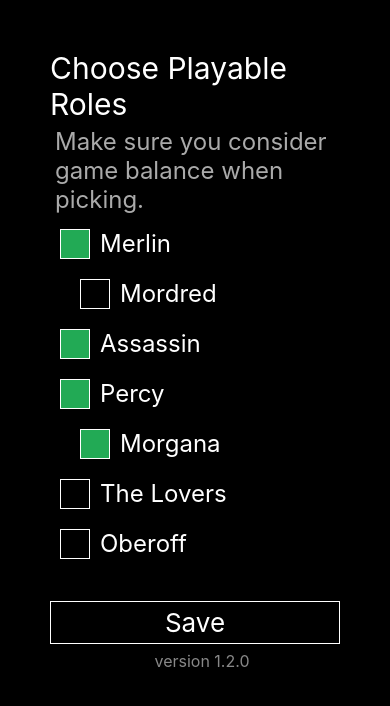
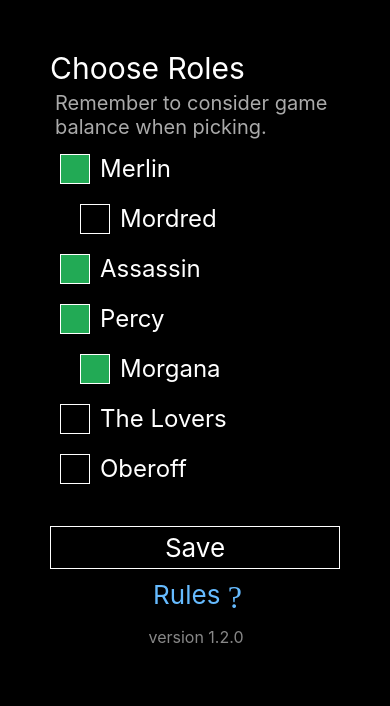
Before and after one commit to laturner42/avalon, a React Native app: screen / in a window 390 px wide. Shown: the top 706 px of the page. Built offline with nearby package versions, Linux system fonts and the light colour scheme.

Commit message:
Added rules link

```diff
--- a/app.json
+++ b/app.json
@@ -25,7 +25,7 @@
     ],
     "android": {
       "package": "com.prestonandvictoriallc.avalon",
-      "versionCode": 10,
+      "versionCode": 120,
       "adaptiveIcon": {
         "backgroundColor": "#000000"
       }
--- a/screens/SettingsScreen.js
+++ b/screens/SettingsScreen.js
@@ -1,5 +1,7 @@
 import React from 'react';
-import { StyleSheet, Text, View, ScrollView, TouchableOpacity } from 'react-native';
+import { StyleSheet, Text, View, ScrollView, TouchableOpacity, Platform } from 'react-native';
+import { Ionicons } from '@expo/vector-icons';
+import { WebBrowser } from 'expo';
 
 export default class SettingsScreen extends React.Component {
 
@@ -90,9 +92,9 @@ export default class SettingsScreen extends React.Component {
     return (
       <View style={styles.container}>
         <Text style={{ color: 'white', fontSize: 30 }}>
-          Choose Playable Roles
+          Choose Roles
         </Text>
-        <Text style={{ color: '#aaa', fontSize: 24, margin: 5 }}>Make sure you consider game balance when picking.</Text>
+        <Text style={{ color: '#aaa', fontSize: 20, margin: 5 }}>Remember to consider game balance when picking.</Text>
         <ScrollView style={{ maxHeight: '50%', marginBottom: 10 }}>
           {this.option(
             'Merlin',
@@ -138,7 +140,19 @@ export default class SettingsScreen extends React.Component {
         >
           <Text style={{ color: 'white', fontSize: 26, textAlign: 'center' }}>Save</Text>
         </TouchableOpacity>
-        <Text style={{ width: '100%', color: '#888', fontSize: 16, textAlign: 'center', margin: 7 }}>version 1.2.0</Text>
+        <TouchableOpacity
+          onPress={() => WebBrowser.openBrowserAsync('https://preston-victoria-llc.firebaseapp.com/avalon-rules.html')}
+          style={{ width: '100%', flexDirection: 'row', justifyContent: 'center', margin: 10 }}
+        >
+          <Text style={{ color: '#6bf', fontSize: 26 }}>{'Rules '}</Text>
+          <Ionicons
+            name={Platform.OS === 'ios' ? 'ios-arrow-forward' : 'md-arrow-forward'}
+            size={32}
+            color="#6bf"
+            style={{ marginRight: 15}}
+          />
+        </TouchableOpacity>
+        <Text style={{ width: '100%', color: '#888', fontSize: 16, textAlign: 'center', margin: 1 }}>version 1.2.0</Text>
       </View>
     );
   }
```
Also changed, not shown: 1 other file (tests, documents, lock files or other folders).
